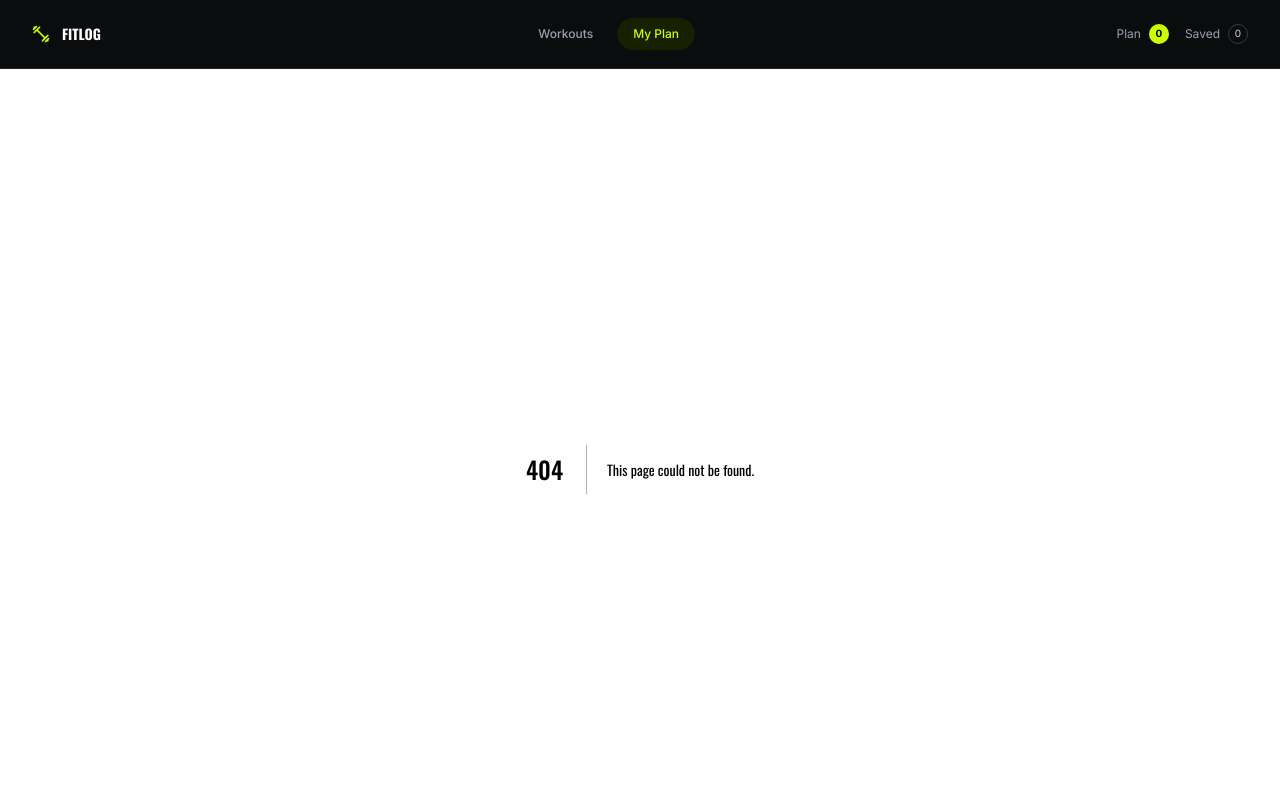
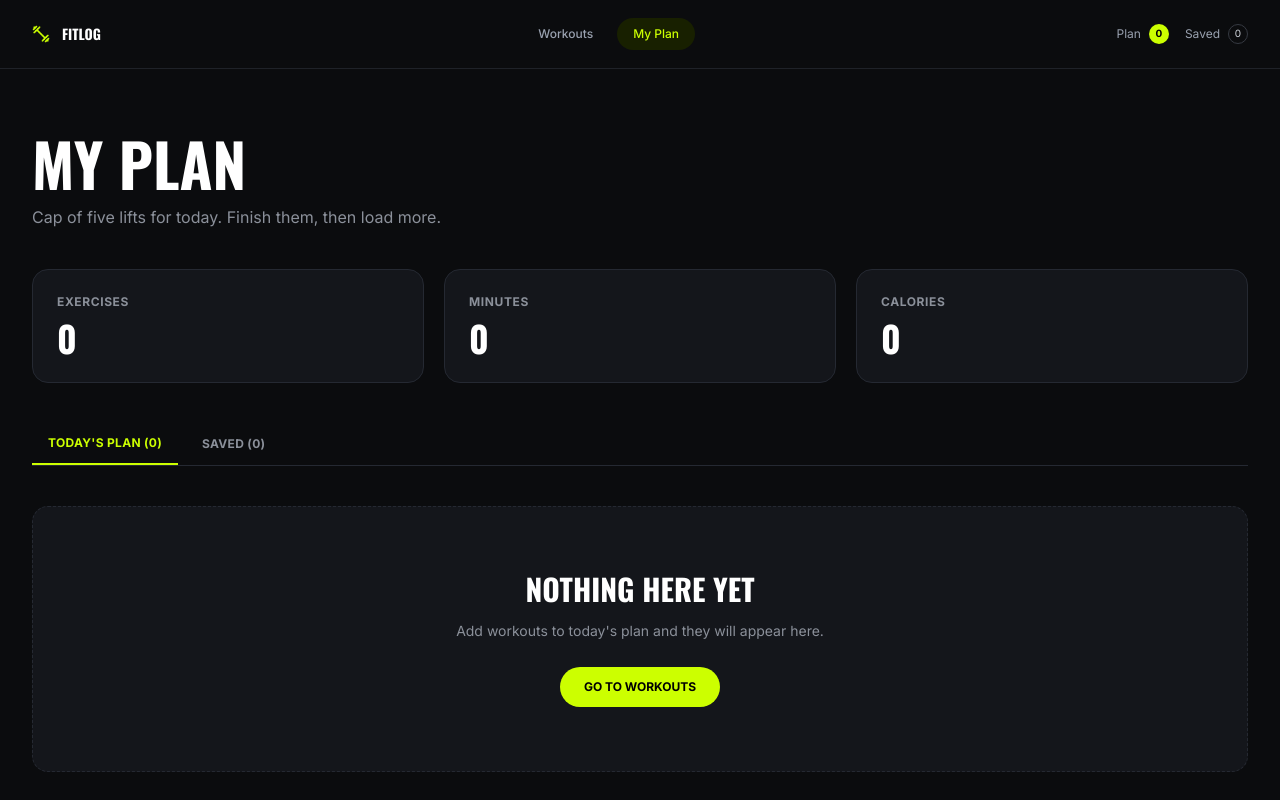
Before and after one commit to FZ-Fahim/PH-Assignment06, a Next.js app: page /my-plan in a window 1280 px wide. Before the commit this address had no page. Shown: the top 800 px of the page. Built offline with nearby package versions, Linux system fonts and the light colour scheme.

Commit message:
added my plan page

```diff
--- /dev/null
+++ b/src/app/my-plan/page.tsx
@@ -0,0 +1,262 @@
+"use client";
+
+import Link from "next/link";
+import Image from "next/image";
+import { useState } from "react";
+import { useFitLog } from "@/context/LogContext";
+
+type Tab = "plan" | "saved";
+
+const MyPlanPage = () => {
+  const {
+    plan,
+    saved,
+    removeFromPlan,
+    markAsDone,
+    removeSaved,
+  } = useFitLog();
+
+  const [activeTab, setActiveTab] = useState<Tab>("plan");
+  const [message, setMessage] = useState("");
+
+  const currentWorkouts = activeTab === "plan" ? plan : saved;
+
+  const totalMinutes = currentWorkouts.reduce(
+    (total, workout) => total + workout.duration,
+    0
+  );
+
+  const totalCalories = currentWorkouts.reduce(
+    (total, workout) => total + workout.caloriesBurned,
+    0
+  );
+
+  const showMessage = (text: string) => {
+    setMessage(text);
+
+    setTimeout(() => {
+      setMessage("");
+    }, 2500);
+  };
+
+  const handleDone = (id: number) => {
+    markAsDone(id);
+    showMessage("Workout marked as done!");
+  };
+
+  const handleRemove = (id: number) => {
+    removeFromPlan(id);
+    showMessage("Workout removed from your plan.");
+  };
+
+  const handleRemoveSaved = (id: number) => {
+    removeSaved(id);
+    showMessage("Workout removed from saved.");
+  };
+
+  return (
+    <main className="flex-1 bg-[var(--fitlog-bg)]">
+      <section className="border-b border-[var(--fitlog-border)] px-4 py-12 sm:px-6 lg:px-8 lg:py-16">
+        <div className="mx-auto max-w-[1400px]">
+          {/* Header */}
+          <div className="max-w-2xl">
+            <h1 className="font-display text-4xl font-bold uppercase text-white sm:text-5xl lg:text-6xl">
+              MY PLAN
+            </h1>
+
+            <p className="mt-3 text-sm leading-6 text-[var(--fitlog-muted)] sm:text-base">
+              Cap of five lifts for today. Finish them, then load more.
+            </p>
+          </div>
+
+          {/* Metrics */}
+          <div className="mt-10 grid grid-cols-3 gap-3 sm:gap-5">
+            <div className="rounded-2xl border border-[var(--fitlog-border)] bg-[var(--fitlog-card)] p-4 sm:p-6">
+              <p className="text-[10px] font-bold uppercase tracking-wider text-[var(--fitlog-muted)] sm:text-xs">
+                Exercises
+              </p>
+
+              <p className="mt-2 font-display text-3xl font-bold text-white sm:text-4xl">
+                {currentWorkouts.length}
+              </p>
+            </div>
+
+            <div className="rounded-2xl border border-[var(--fitlog-border)] bg-[var(--fitlog-card)] p-4 sm:p-6">
+              <p className="text-[10px] font-bold uppercase tracking-wider text-[var(--fitlog-muted)] sm:text-xs">
+                Minutes
+              </p>
+
+              <p className="mt-2 font-display text-3xl font-bold text-white sm:text-4xl">
+                {totalMinutes}
+              </p>
+            </div>
+
+            <div className="rounded-2xl border border-[var(--fitlog-border)] bg-[var(--fitlog-card)] p-4 sm:p-6">
+              <p className="text-[10px] font-bold uppercase tracking-wider text-[var(--fitlog-muted)] sm:text-xs">
+                Calories
+              </p>
+
+              <p className="mt-2 font-display text-3xl font-bold text-white sm:text-4xl">
+                {totalCalories}
+              </p>
+            </div>
+          </div>
+
+          {/* Tabs */}
+          <div className="mt-10 flex gap-2 border-b border-[var(--fitlog-border)]">
+            <button
+              type="button"
+              onClick={() => setActiveTab("plan")}
+              className={`px-4 py-3 text-xs font-bold uppercase tracking-wide ${
+                activeTab === "plan"
+                  ? "border-b-2 border-[var(--fitlog-accent)] text-[var(--fitlog-accent)]"
+                  : "text-[var(--fitlog-muted)] hover:text-white"
+              }`}
+            >
+              Today&apos;s Plan ({plan.length})
+            </button>
+
+            <button
+              type="button"
+              onClick={() => setActiveTab("saved")}
+              className={`px-4 py-3 text-xs font-bold uppercase tracking-wide ${
+                activeTab === "saved"
+                  ? "border-b-2 border-[var(--fitlog-accent)] text-[var(--fitlog-accent)]"
+                  : "text-[var(--fitlog-muted)] hover:text-white"
+              }`}
+            >
+              Saved ({saved.length})
+            </button>
+          </div>
+
+          {/* Toast */}
+          {message && (
+            <div className="mt-5 rounded-xl border border-[var(--fitlog-border)] bg-[var(--fitlog-card)] px-4 py-3 text-center text-sm text-white">
+              {message}
+            </div>
+          )}
+
+          {/* Workout Cards */}
+          {currentWorkouts.length > 0 ? (
+            <div className="mt-8 grid gap-5 md:grid-cols-2 lg:grid-cols-3">
+              {currentWorkouts.map((workout) => (
+                <article
+                  key={workout.id}
+                  className="overflow-hidden rounded-2xl border border-[var(--fitlog-border)] bg-[var(--fitlog-card)]"
+                >
+                  {/* Image */}
+                  <div className="relative h-52">
+                    <Image
+                      src={workout.image}
+                      alt={workout.name}
+                      fill
+                      className="object-cover"
+                    />
+                  </div>
+
+                  <div className="p-5">
+                    {/* Muscle Groups */}
+                    <div className="flex flex-wrap gap-2">
+                      {workout.muscleGroups.map((muscle) => (
+                        <span
+                          key={muscle}
+                          className="rounded-full border border-[var(--fitlog-accent)] px-2 py-1 text-[9px] font-bold uppercase tracking-wide text-[var(--fitlog-accent)]"
+                        >
+                          {muscle}
+                        </span>
+                      ))}
+                    </div>
+
+                    {/* Name */}
+                    <h2 className="mt-4 font-display text-2xl font-bold uppercase text-white">
+                      {workout.name}
+                    </h2>
+
+                    {/* Equipment */}
+                    <p className="mt-2 text-xs text-[var(--fitlog-muted)]">
+                      {workout.equipment}
+                    </p>
+
+                    {/* Stats */}
+                    <div className="mt-5 grid grid-cols-3 border-t border-[var(--fitlog-border)] pt-4 text-xs text-[var(--fitlog-muted)]">
+                      <span>{workout.duration} min</span>
+
+                      <span className="text-center">
+                        {workout.caloriesBurned} kcal
+                      </span>
+
+                      <span className="text-right">
+                        ★ {workout.rating}
+                      </span>
+                    </div>
+
+                    {/* Actions */}
+                    <div className="mt-5 flex flex-wrap gap-2">
+                      <Link
+                        href={`/workouts/${workout.id}`}
+                        className="flex-1 rounded-full bg-[var(--fitlog-accent)] px-4 py-3 text-center text-xs font-bold uppercase text-black hover:opacity-90"
+                      >
+                        View Details
+                      </Link>
+
+                      {activeTab === "plan" ? (
+                        <>
+                          <button
+                            type="button"
+                            onClick={() => handleDone(workout.id)}
+                            className="rounded-full border border-[var(--fitlog-border)] px-4 py-3 text-xs font-bold uppercase text-white hover:border-[var(--fitlog-accent)] hover:text-[var(--fitlog-accent)]"
+                          >
+                            Done
+                          </button>
+
+                          <button
+                            type="button"
+                            onClick={() => handleRemove(workout.id)}
+                            aria-label={`Remove ${workout.name}`}
+                            className="rounded-full border border-[var(--fitlog-border)] px-4 py-3 text-xs font-bold text-[var(--fitlog-muted)] hover:border-red-500 hover:text-red-400"
+                          >
+                            ×
+                          </button>
+                        </>
+                      ) : (
+                        <button
+                          type="button"
+                          onClick={() => handleRemoveSaved(workout.id)}
+                          className="rounded-full border border-[var(--fitlog-border)] px-4 py-3 text-xs font-bold uppercase text-white hover:border-red-500 hover:text-red-400"
+                        >
+                          Remove
+                        </button>
+                      )}
+                    </div>
+                  </div>
+                </article>
+              ))}
+            </div>
+          ) : (
+            /* Empty State */
+            <div className="mt-10 rounded-2xl border border-dashed border-[var(--fitlog-border)] bg-[var(--fitlog-card)] px-6 py-16 text-center">
+              <h2 className="font-display text-3xl font-bold uppercase text-white">
+                NOTHING HERE YET
+              </h2>
+
+              <p className="mx-auto mt-3 max-w-md text-sm leading-6 text-[var(--fitlog-muted)]">
+                {activeTab === "plan"
+                  ? "Add workouts to today's plan and they will appear here."
+                  : "Brows the library and add a lift to get today moving."}
+              </p>
+
+              <Link
+                href="/#library"
+                className="mt-6 inline-block rounded-full bg-[var(--fitlog-accent)] px-6 py-3 text-xs font-bold uppercase text-black hover:opacity-90"
+              >
+                Go to workouts
+              </Link>
+            </div>
+          )}
+        </div>
+      </section>
+    </main>
+  );
+};
+
+export default MyPlanPage;
```
